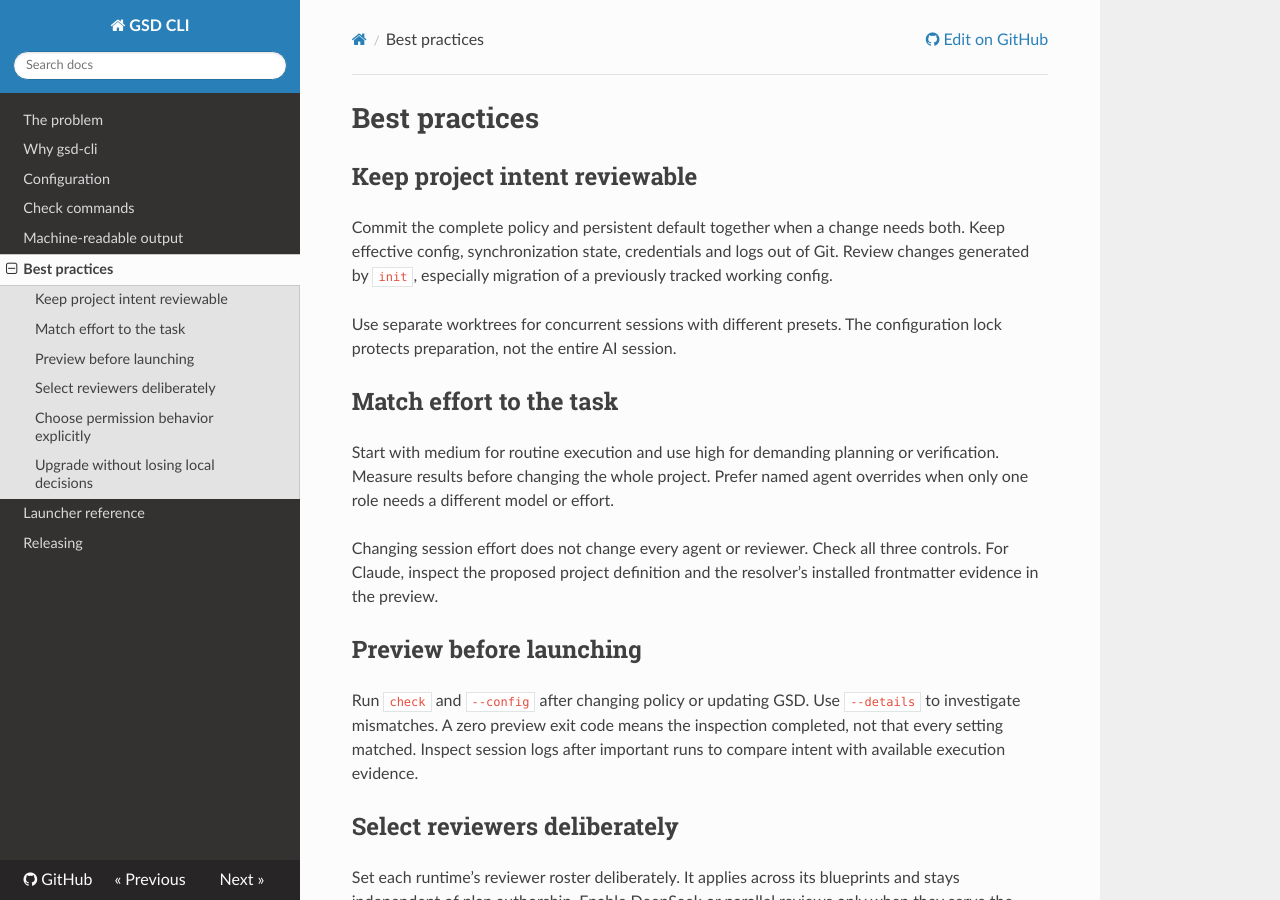
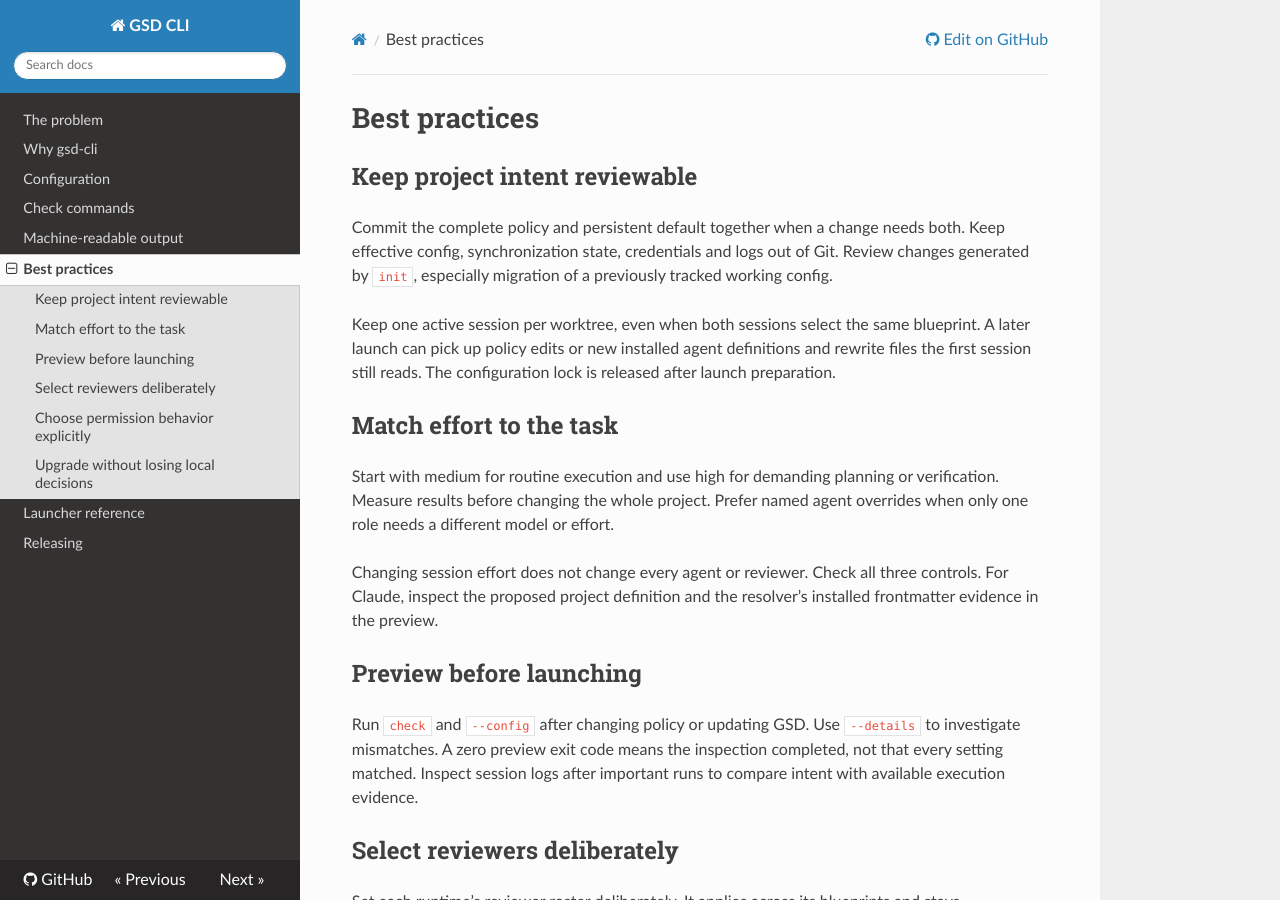
Before and after one commit to alexander-jacob/gsd-cli-repo-bootstrap, an MkDocs documentation site: the page built from docs/best-practices.md, in a window 1280 px wide and 900 px high. Built offline with MkDocs 1.6.1, drawn with Linux system fonts in a browser that asks for light colours; nearby versions of some CDN libraries.

Commit message:
Clarify blueprint conversion and concurrent session isolation
Document how the former phase tiers resolved model and effort, with a verified Claude example preserving normal permissions. Clarify single-runtime installation checks and why concurrent launches need separate worktrees even with one blueprint.

```diff
--- a/docs/best-practices.md
+++ b/docs/best-practices.md
@@ -7,8 +7,7 @@ both. Keep effective config, synchronization state, credentials and logs out of
 Git. Review changes generated by `init`, especially migration of a previously
 tracked working config.
 
-Use separate worktrees for concurrent sessions with different presets. The
-configuration lock protects preparation, not the entire AI session.
+Keep one active session per worktree, even when both sessions select the same blueprint. A later launch can pick up policy edits or new installed agent definitions and rewrite files the first session still reads. The configuration lock is released after launch preparation.
 
 ## Match effort to the task
 
```
Also changed, not shown: MIGRATION.md (+7 -2 lines), README.md (+2 -0 lines), docs/LAUNCHER.md (+1 -1 lines).
